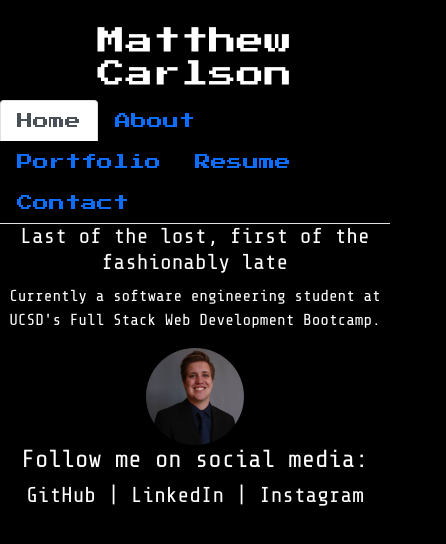
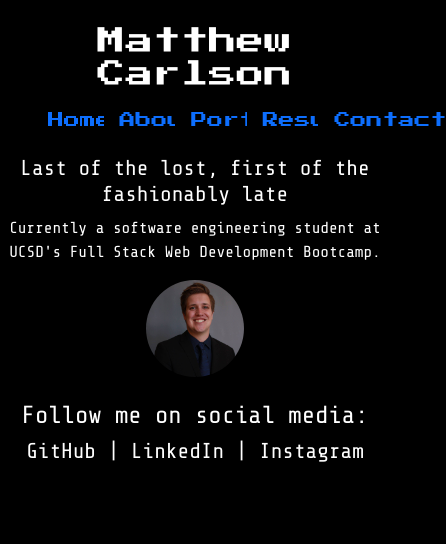
Before and after one commit to mrmrc182/mc-react-portfolio, a React (Create React App) app: page / in a window 390 px wide. Shown: the top 544 px of the page, 446 px wide, since content can reach past the window. Built offline with nearby package versions, Linux system fonts and the light colour scheme.

Commit message:
trying to make a hamburger menu

```diff
--- a/src/App.css
+++ b/src/App.css
@@ -40,6 +40,28 @@ p{
 }
 .card-width{
     width: 45%;
+    display: flex;
+}
+.screenshot{
+    width: 100%;
+    height: 300px;
+}
+.card-display{
+    display: flex;
+    flex-direction: row;
+    flex-wrap: wrap;
+}
+.nav-bar{
+    list-style-type: none;
+    font-family: "Press Start 2P", cursive;
+    display: flex;
+    flex-direction: row;
+    text-decoration: none;
+    flex-flow: row wrap;
+}
+.nav-tab{
+    width: 20%;
+    text-align: center;
 }
 /* @use "@material/card";
 @include card.core/styles; */
--- a/src/components/Footer.js
+++ b/src/components/Footer.js
@@ -5,6 +5,7 @@ import React from "react";
 export default function Footer() {
   return (
         <div className="name">
+        <br></br>
           <h2>Follow me on social media:</h2>
           <h4><a className="social-link" href="https://github.com/mrmrc182">GitHub</a> | <a className="social-link" href="https://www.linkedin.com/in/matthew-carlson182">LinkedIn</a> | <a className="social-link" href="https://www.instagram.com/matthew.the.russell17/">Instagram</a></h4>
         </div>
--- /dev/null
+++ b/src/components/Navigation/NavTabs.js
@@ -0,0 +1,55 @@
+import React from 'react';
+
+function NavTabs({ currentPage, handlePageChange }) {
+  return (
+    <ul className="nav-bar">
+      <li className="nav-tab">
+        <a
+          href="#home"
+          onClick={() => handlePageChange('Home')}
+          className={currentPage === 'Home' ? 'nav-link active' : 'nav-link'}
+        >
+          Home
+        </a>
+      </li>
+      <li className="nav-tab">
+        <a
+          href="#about"
+          onClick={() => handlePageChange('About')}
+          className={currentPage === 'About' ? 'nav-link active' : 'nav-link'}
+        >
+          About
+        </a>
+      </li>
+      <li className="nav-tab">
+        <a
+          href="#projects"
+          onClick={() => handlePageChange('Portfolio')}
+          className={currentPage === 'Portfolio' ? 'nav-link active' : 'nav-link'}
+        >
+          Portfolio
+        </a>
+      </li>
+      <li className="nav-tab">
+        <a
+          href="#resume"
+          onClick={() => handlePageChange('Resume')}
+          className={currentPage === 'Resume' ? 'nav-link active' : 'nav-link'}
+        >
+          Resume
+        </a>
+      </li>
+      <li className="nav-tab">
+        <a
+          href="#contact"
+          onClick={() => handlePageChange('Contact')}
+          className={currentPage === 'Contact' ? 'nav-link active' : 'nav-link'}
+        >
+          Contact
+        </a>
+      </li>
+    </ul>
+  );
+}
+
+export default NavTabs;
--- /dev/null
+++ b/src/components/Navigation/Navigation.js
@@ -0,0 +1,5 @@
+const Navigation = () => {
+    return (" ");
+}
+
+export default Navigation;
--- a/src/components/NavTabs.js
+++ b/src/components/Navigation/NavigationLinks.js
@@ -1,9 +1,8 @@
-import React from 'react';
-
-function NavTabs({ currentPage, handlePageChange }) {
-  return (
-    <ul className="nav nav-tabs tab-name">
-      <li className="nav-item">
+const NavLinks = ({ currentPage, handlePageChange }) => {
+    return(
+        <div>
+            <ul className="nav-bar">
+      <li className="nav-tab">
         <a
           href="#home"
           onClick={() => handlePageChange('Home')}
@@ -12,7 +11,7 @@ function NavTabs({ currentPage, handlePageChange }) {
           Home
         </a>
       </li>
-      <li className="nav-item">
+      <li className="nav-tab">
         <a
           href="#about"
           onClick={() => handlePageChange('About')}
@@ -21,7 +20,7 @@ function NavTabs({ currentPage, handlePageChange }) {
           About
         </a>
       </li>
-      <li className="nav-item">
+      <li className="nav-tab">
         <a
           href="#projects"
           onClick={() => handlePageChange('Portfolio')}
@@ -30,7 +29,7 @@ function NavTabs({ currentPage, handlePageChange }) {
           Portfolio
         </a>
       </li>
-      <li className="nav-item">
+      <li className="nav-tab">
         <a
           href="#resume"
           onClick={() => handlePageChange('Resume')}
@@ -39,7 +38,7 @@ function NavTabs({ currentPage, handlePageChange }) {
           Resume
         </a>
       </li>
-      <li className="nav-item">
+      <li className="nav-tab">
         <a
           href="#contact"
           onClick={() => handlePageChange('Contact')}
@@ -49,7 +48,8 @@ function NavTabs({ currentPage, handlePageChange }) {
         </a>
       </li>
     </ul>
-  );
+        </div>
+    )
 }
 
-export default NavTabs;
+export default NavLinks;
--- a/src/components/PortfolioContainer.js
+++ b/src/components/PortfolioContainer.js
@@ -1,5 +1,5 @@
 import React, { useState } from 'react';
-import NavTabs from './NavTabs';
+import NavTabs from './Navigation/NavTabs';
 import Home from './pages/Home';
 import About from './pages/About';
 import Portfolio from './pages/Portfolio';
--- a/src/components/Projects.js
+++ b/src/components/Projects.js
@@ -2,15 +2,17 @@ import React from "react";
 import Card from "@mui/material/Card";
 import CardContent from "@mui/material/CardContent";
 import AugurIMG from "../images/augurPredictScreenshot.png";
+import JateIMG from "../images/jate.png";
 
 export default function Projects() {
   return (
-    <div>
+    <div className="card-display">
       <Card className="card-width">
         <CardContent>
           <a href="https://augur-app.herokuapp.com/">
             <div>
               <img
+                className="screenshot"
                 src={AugurIMG}
                 alt="a screenshot of the Augur app prediction page"
               ></img>
@@ -30,10 +32,10 @@ export default function Projects() {
           </div>
         </CardContent>
       </Card>
-      <Card>
+      <Card className="card-width">
         <CardContent>
           <a href="https://clean-progressive-text-editor.herokuapp.com/">
-            <img src="#" alt="a screenshot of the Text Editor app"></img>
+            <img className="screenshot" src={JateIMG} alt="a screenshot of the Text Editor app"></img>
           </a>
           <div>
             <h4 class="project-name">Text Editor</h4>
```
Also changed, not shown: src/components/Navigation/MobileNavigation.js (added, +9 -0 lines), src/images/jate.png (added).
